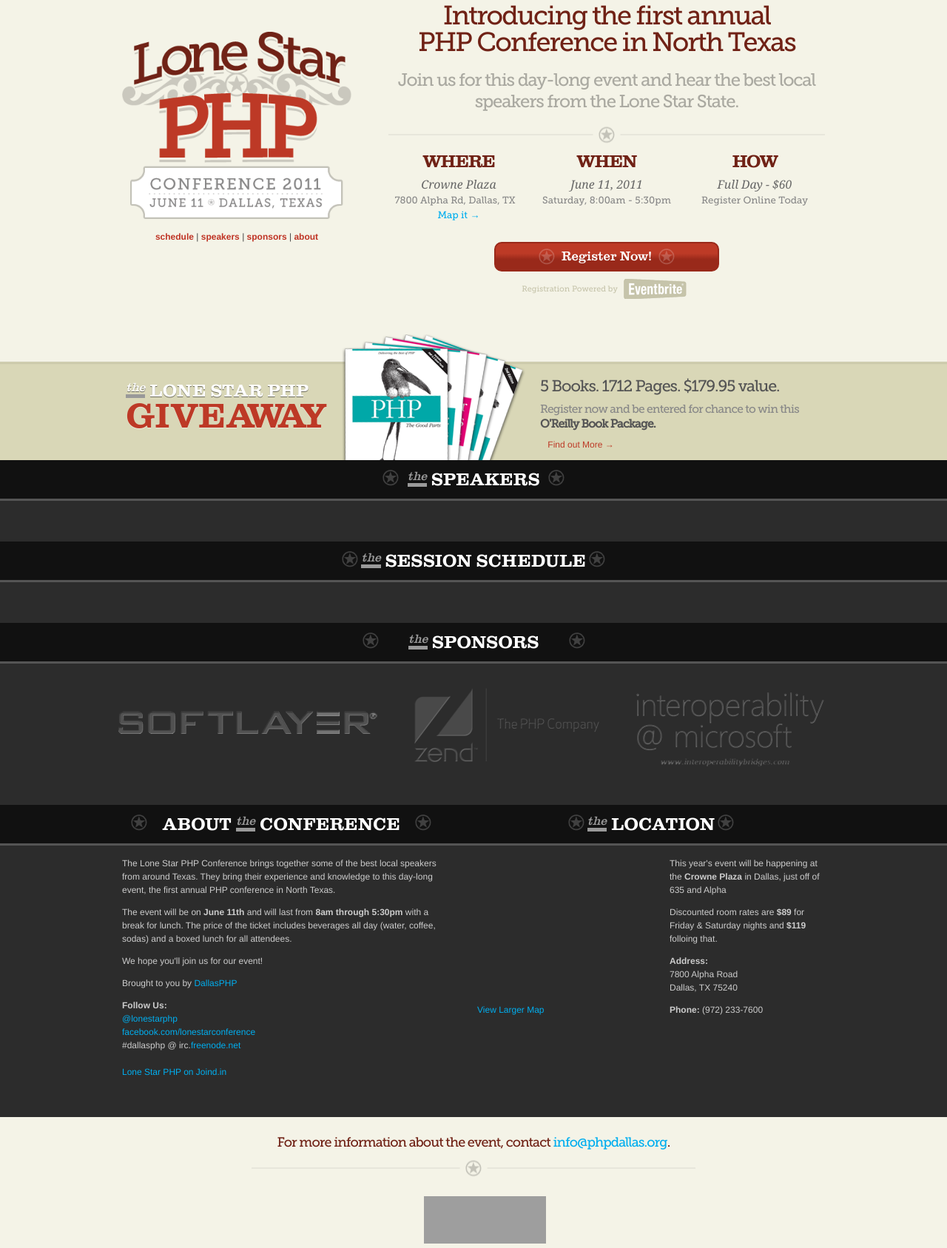
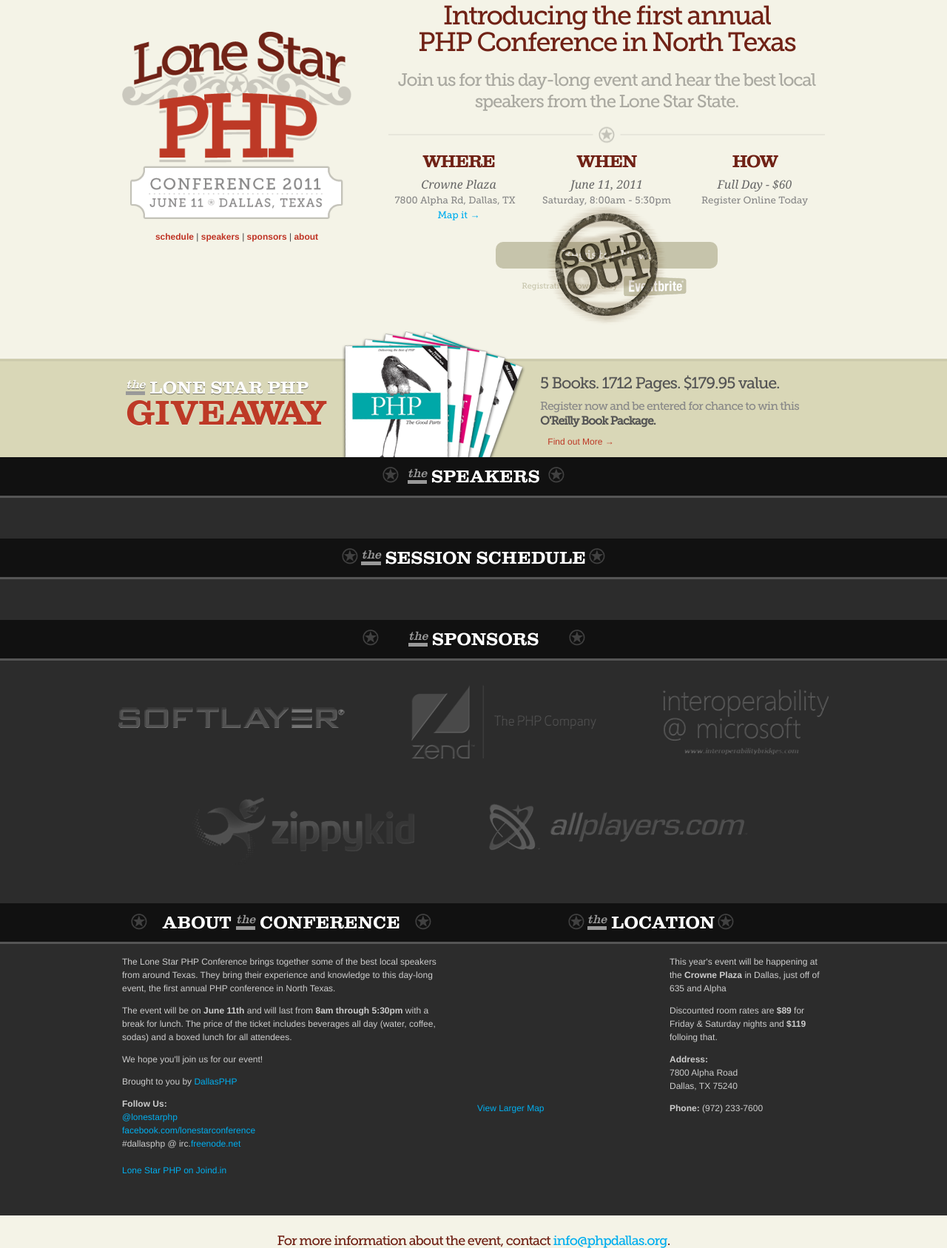
Before and after one commit to enygma/phpdallas, a PHP site: page /lonestarphp/view/template.php in a window 1280 px wide. Shown: the part 62-1749 px from the top of the page at 74% size. Run offline with PHP 8.4, Linux system fonts and the light colour scheme; the template is opened without the code that fills it, so the values that code supplies are empty; some libraries are stand-ins or nearby versions; some web fonts are replaced; grey boxes are pictures that could not be loaded.

Commit message:
adding sponsors and sold out graphic
Signed-off-by: Eric Hyland <eric.hyland@gmail.com>

```diff
--- a/assets/css/lonestarphp.css
+++ b/assets/css/lonestarphp.css
@@ -1025,6 +1025,7 @@ hr.star { border:0; height:25px; background: url('/assets/img/lonestarphp/hr-sta
 	background-repeat:no-repeat, no-repeat; background-position:20% 40%, 80% 40%;
 	border-radius:10px; moz-border-radius:10px webkit-border-radius:10px; }
 .button:hover { text-decoration:none; color:#e6c6c1; }
+.button.disable { background:#c6c4ab; border:0;}
 .flurish { width:190px; margin-bottom:10px;  margin-left:auto; margin-right:auto;  border-bottom:1px dotted #aaa;padding-bottom:10px;  font-size:2em;font-family: MuseoSlab500, Georgia, Times; text-transform:uppercase; background:url('/assets/img/lonestarphp/flurish-left.png') no-repeat 0 40%,  url('/assets/img/lonestarphp/flurish-right.png') no-repeat 100% 40%;;}
 
 
@@ -1070,14 +1071,17 @@ header, .header { margin-top:50px; margin-bottom:20px;}
 			.speaker h4 { clear:both; margin-bottom:5px; }
 
 	#sponsors { text-align: center; }
-		a.sponsor {margin:4em 50px 3em 0;display:block;text-indent:-99999px; float: left; }
-		#softlayer { width:350px; height:32px; background:url('/assets/img/lonestarphp/softlayer-sprite.png') no-repeat 0 0; margin-left: 0px; }
-			#softlayer:hover { background-position:0 -32px}
-		#zend { width: 250px; height: 100px; margin: 1.5em auto 1em; background: url('/assets/img/lonestarphp/zend-sprite.png') no-repeat 0 0; }
+		a.sponsor {margin:4em 90px 3em 0;display:block;text-indent:-99999px; float: left; }
+		#softlayer { width:306px; height:28px; background:url('/assets/img/lonestarphp/softlayer-sprite.png') no-repeat 0 0; margin-left: 0px; }
+			#softlayer:hover { background-position:0 -28px}
+		#zend { width: 250px; height: 100px; margin-top: 1.5em; background: url('/assets/img/lonestarphp/zend-sprite.png') no-repeat 0 0; }
 			#zend:hover { background-position:0 -100px; }
-		#interoperability { width: 254px; height: 100px; margin: 2em auto 1em; background: url('/assets/img/lonestarphp/interoperability-sprite.png') no-repeat 0 0; margin-left:50px; }
-			#interoperability:hover { background-position:0 -100px; }
-
+		#interoperability { width:224px; height:88px; margin: 2em auto 1em; background: url('/assets/img/lonestarphp/interoperability-sprite.png') no-repeat 0 0; margin-right:0; }
+			#interoperability:hover { background-position:0 -88px; }
+		#zippykid { width: 300px; height: 92px; margin: 1.3em auto 1em; background: url('/assets/img/lonestarphp/zippykid-sprite.png') no-repeat 0 0; margin-left:100px; }
+			#zippykid:hover { background-position:0 -92px; }
+		#allplayers { width:350px; height:63px; margin:2em auto 1em; background:url('/assets/img/lonestarphp/allplayers-sprite.png') no-repeat 0 0; margin-left:100px;}
+			#allplayers:hover { background-position:0 -63px; }
 
 	#schedule {}
 		#schedule h2 {
--- a/lonestarphp/view/template.php
+++ b/lonestarphp/view/template.php
@@ -88,9 +88,10 @@
 
 			<hr class="clear" />
 
-			<a href="http://lonestarphp.eventbrite.com" class="button">Register Now!</a>
+			<a href="http://lonestarphp.eventbrite.com" class="button disable">Register Now!</a>
+			<img src="/assets/img/lonestarphp/soldout.png" style="position:absolute;top:320px; right:360px" />
+			<p class="note" id="eventBright_note">Registration Powered by <i style="display:none;">EventBright</i></p>
 
-			<p class="note" id="eventBright_note">Registration Powered by <i style="display:none;">EventBright</i></p>
 		</div>
     </header>
 
@@ -127,6 +128,8 @@
 			<a href="http://www.softlayer.com/" id="softlayer" class="sponsor" target="_blank">SOFTLAYER</a>
 			<a href="http://www.zend.com/" id="zend" class="sponsor" target="_blank">Zend</a>
 			<a href="http://www.interoperabilitybridges.com/" id="interoperability" class="sponsor" target="_blank">Zend</a>
+			<a href="http://www.zippykid.com/" id="zippykid" class="sponsor" target="_blank">ZippyKid</a>
+			<a href="http://www.allplayers.com/" id="allplayers" class="sponsor" target="_blank">allplayers</a>
 
 
 			<!--h3 style="text-align:center; color:#aaa; font-size:1.3em;">We'd like to extend our deepest thanks to these organizations that has made this event possible</h3-->
```
Also changed, not shown: assets/img/lonestarphp/allplayers-sprite.png (added), assets/img/lonestarphp/interoperability-sprite.png, assets/img/lonestarphp/softlayer-sprite.png, assets/img/lonestarphp/soldout.png (added), assets/img/lonestarphp/zippykid-sprite.png (added).
